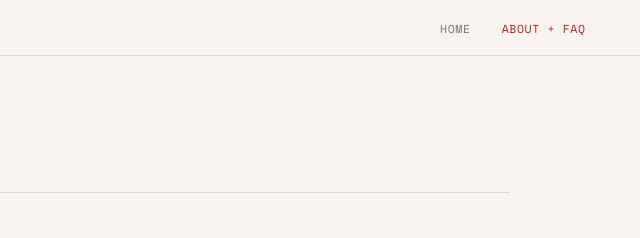
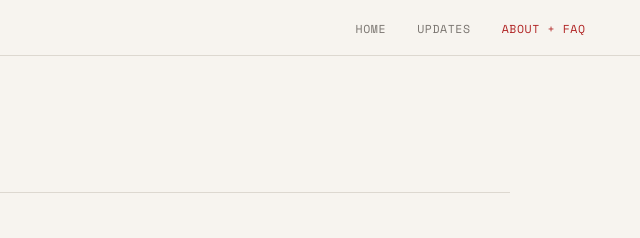
Before and after one commit to sankakui/Color-Dodge, a plain HTML site: page info.html in a window 1280 px wide. Shown: the top 238 px of the page, 640-1280 px from the left. Drawn offline with nearby package versions, Linux system fonts and the light colour scheme; a web font is replaced by a local one.

Commit message:
Add updates link to navigation menu

```diff
--- a/info.html
+++ b/info.html
@@ -199,6 +199,7 @@
   <a href="index.html" class="nav-logo">Color <em>Dodge</em></a>
   <ul>
     <li><a href="index.html">home</a></li>
+    <li><a href="updates.html">updates</a></li>
     <li><a href="info.html" class="active">about + faq</a></li>
   </ul>
 </nav>
```
